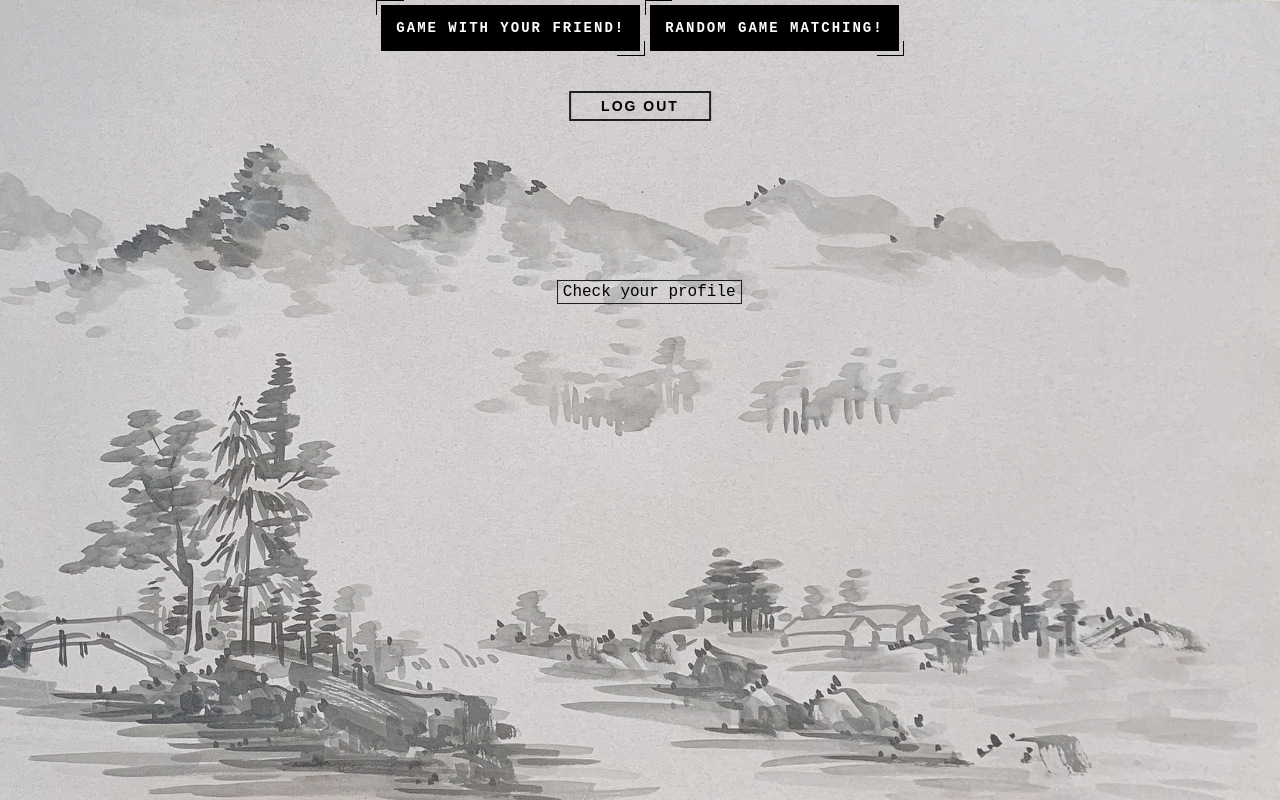
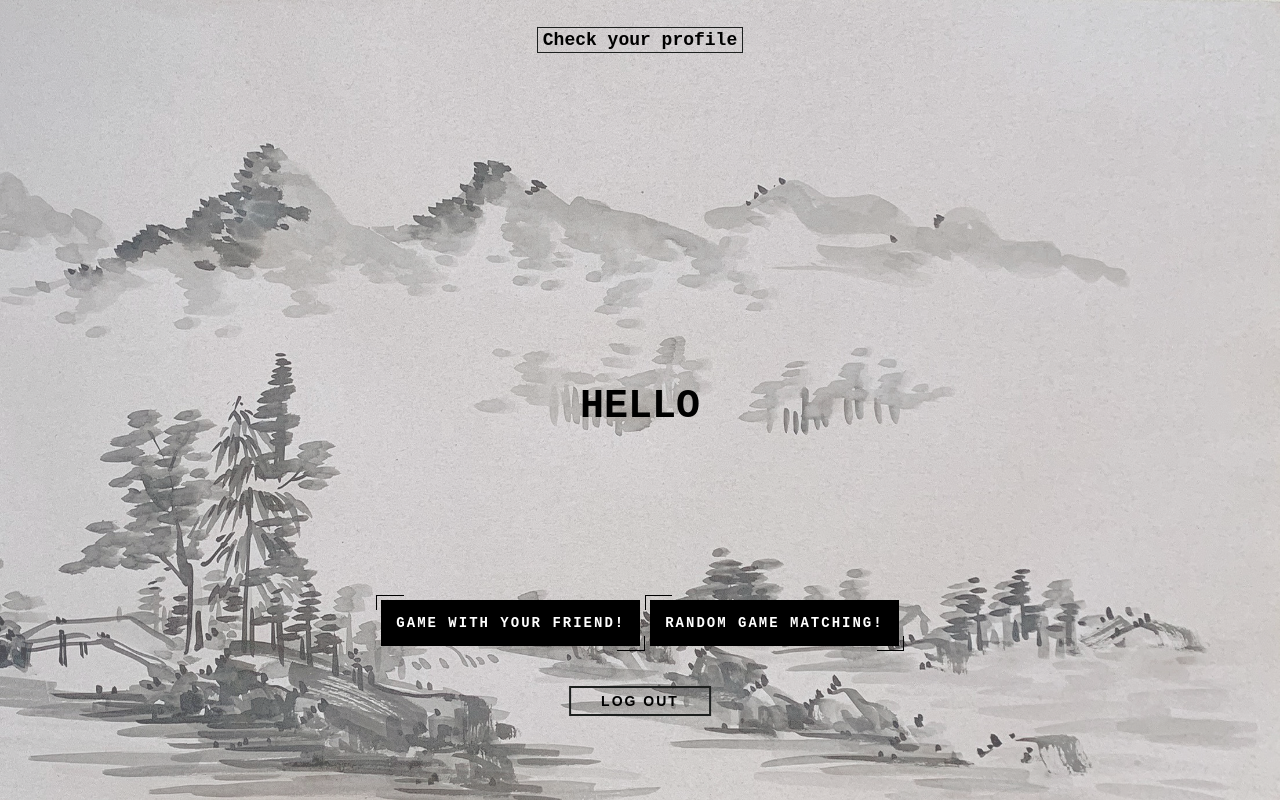
Before and after one commit to HuanjunZhao/SENG-513-WebDevelop, a website: page public/homepage.html in a window 1280 px wide. Drawn offline with nearby package versions, Linux system fonts and the light colour scheme; no server answers.

Commit message:
css modify

```diff
--- a/public/css/styles.css
+++ b/public/css/styles.css
@@ -340,6 +340,7 @@ body {
     display: flex;
     align-items: center;
     justify-content: center;
+    margin-top: 10%;
 
 
 
@@ -437,8 +438,8 @@ body {
     font-family: 'Courier New', Courier, monospace;
     text-transform: uppercase;
     text-align: center;
-    padding-top: 200px;
-    padding-bottom: 100px;
+    padding-top: 30%;
+    padding-bottom: 3%;
 }
 
 .info {
@@ -573,16 +574,25 @@ a {
     border: 1px solid rgb(28, 31, 30);
     cursor: crosshair;
     font-family: 'Courier New', Courier, monospace;
+    font-weight: bold;
+    font-size: large;
 }
 
 a.signup {
-    top: 50%;
-    left: 75%;
+    margin: 0;
+    position: absolute;
+    top: 5%;
+    -ms-transform: translateY(-50%);
+    transform: translateY(-50%);
+
 }
 
 a.profile {
-    top: 35%;
-    left: 43.5%;
+    margin: 0;
+    position: absolute;
+    top: 5%;
+    -ms-transform: translateY(-50%);
+    transform: translateY(-50%);
 }
 
 a:hover {
--- a/public/homepage.html
+++ b/public/homepage.html
@@ -13,9 +13,11 @@
 
 <body>
     <img class="bgc" src="img/background.png" width="100%" height="100%" alt="" style="opacity: 0.7;">
-    <div class="info" id="user"></div>
-    <div class="user"></div>
+    <!-- <div class="title">Please Make A Selection</div> -->
+    <div class="title" id="user">Hello</div>
+    <!-- <div class="user"></div> -->
     <div class="btn-holder">
+        <a class="profile" id="profile" onclick=getProfile()>Check your profile</a>
         <button id="create" class="selectbutton" onclick=getForm()><span>Game with your friend!</span></button>
         <button id="join" class="selectbutton" onclick=getRandom()><span>Random Game Matching!</span></button>
     </div>
@@ -26,7 +28,7 @@
     </form>
 
     <button id="logout" onclick="logOut()">Log out</button>
-    <a class="profile" id="profile" onclick=getProfile()>Check your profile</a>
+    <!-- <a class="profile" id="profile" onclick=getProfile()>Check your profile</a> -->
 </body>
 
 </html>
```
Also changed, not shown: public/index.html (+5 -2 lines).
